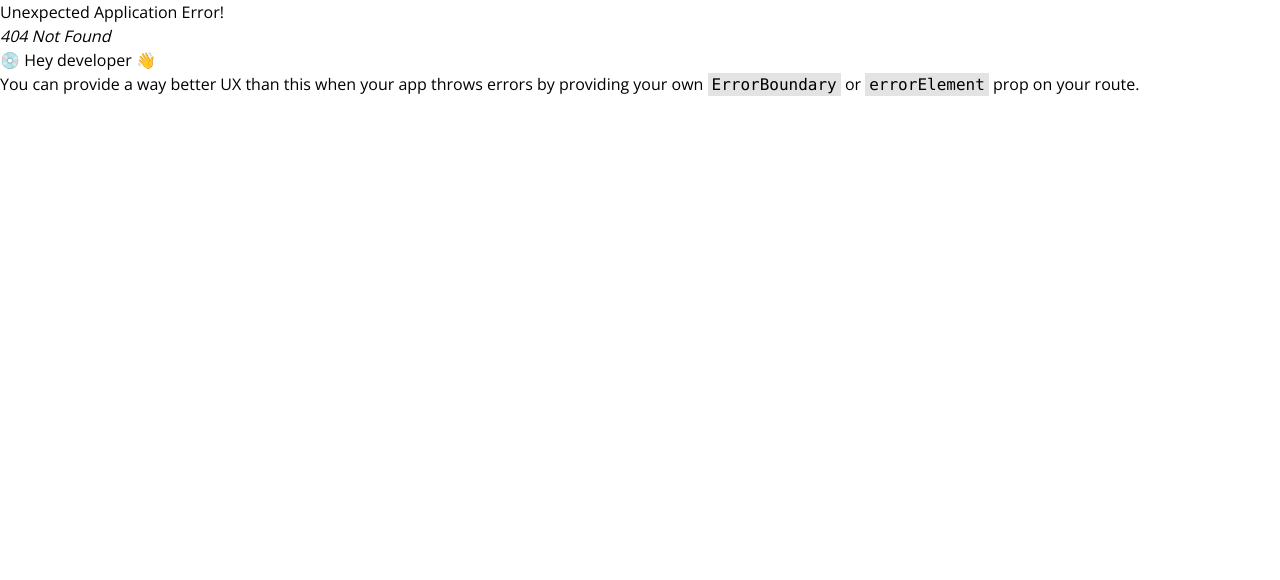
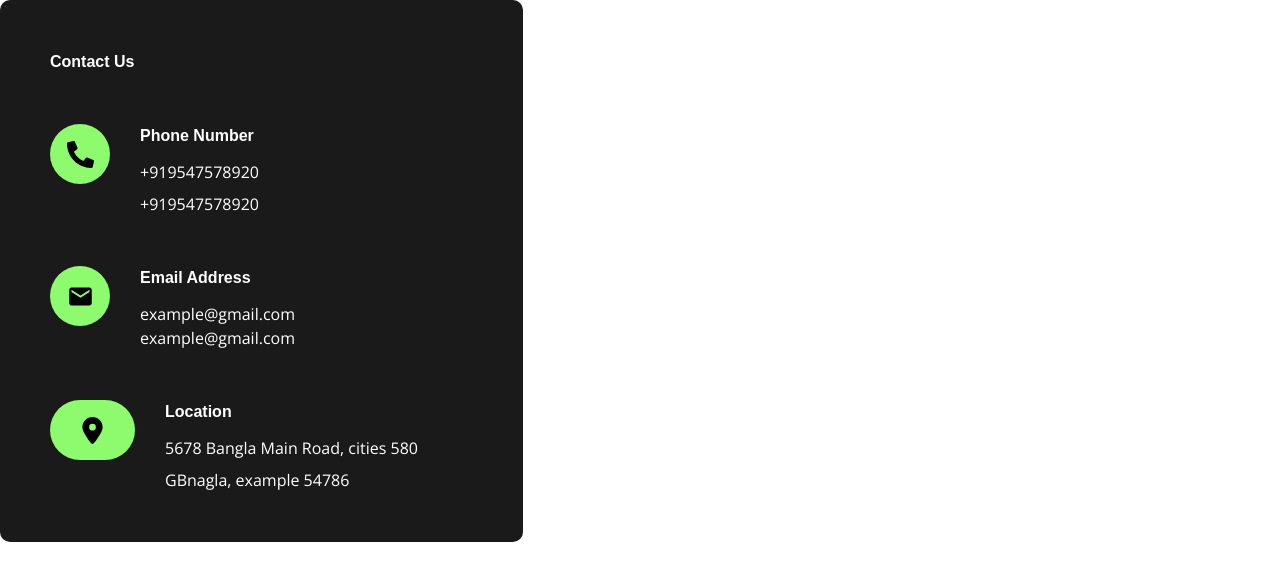
Before and after one commit to mahejabinmou/Eduden-Final, a React (Vite) app: page /contactUs in a window 1280 px wide. Before the commit this address had no page. Shown: the top 580 px of the page. Built offline with nearby package versions, Linux system fonts and the light colour scheme; a web font is replaced by a local one.

Commit message:
contact route

```diff
--- /dev/null
+++ b/src/ClientSide/ContactUs/ContactUs.jsx
@@ -0,0 +1,55 @@
+import { FaPhoneAlt } from "react-icons/fa";
+import { FaLocationDot } from "react-icons/fa6";
+import { MdEmail } from "react-icons/md";
+
+const ContactUs = () => {
+  return (
+    <div>
+      <div className="bg-[#1A1A1A] text-white p-[50px]  rounded-[10px] max-w-[523px] mb-[50px]">
+        {/* Title */}
+        <h2 className="subTitle mb-[50px]">Contact Us</h2>
+
+        <div className="flex  gap-x-[30px] mb-[50px]">
+          <div className="h-[60px] w-[60px]  bg-[#8EFA6D] rounded-full flex items-center justify-center">
+            <FaPhoneAlt size={27} className="text-black" />
+          </div>
+
+          <div>
+            <h1 className="subTitle pb-[12px]">Phone Number</h1>
+            <p className="para pb-[8px]">+919547578920</p>
+            <p className="para">+919547578920</p>
+          </div>
+        </div>
+
+        <div className="flex  gap-x-[30px] mb-[50px]">
+          <div className="h-[60px] w-[60px]  bg-[#8EFA6D] rounded-full flex items-center justify-center">
+            <MdEmail size={27} className="text-black" />
+          </div>
+
+          <div>
+            <h1 className="subTitle pb-[12px]">Email Address</h1>
+            <p className="para 2xl:pb-[8px]">example@gmail.com</p>
+            <p className="para">example@gmail.com</p>
+          </div>
+        </div>
+
+        <div className="flex  gap-x-[30px] ">
+          <div
+            className="2xl:h-[60px] 2xl:w-[60px] xl:h-[60px] xl:w-[85px]
+            lg:h-[60px] lg:w-[100px]  md:h-[60px] md:w-[100px] bg-[#8EFA6D] rounded-full flex items-center justify-center"
+          >
+            <FaLocationDot size={27} className="text-black" />
+          </div>
+
+          <div>
+            <h1 className="subTitle pb-[12px]">Location</h1>
+            <p className="para pb-[8px]">5678 Bangla Main Road, cities 580</p>
+            <p className="para">GBnagla, example 54786</p>
+          </div>
+        </div>
+      </div>
+    </div>
+  );
+};
+
+export default ContactUs;
--- a/src/main.jsx
+++ b/src/main.jsx
@@ -8,6 +8,7 @@ import "swiper/css/pagination";
 import CourseDetails from "./ClientSide/CourseDetails/CourseDetails";
 import AboutUs from "./ClientSide/AboutUs/AboutUs";
 import Verify from "./ClientSide/Verify/Verify";
+import ContactUs from "./ClientSide/ContactUs/ContactUs";
 
 const router = createBrowserRouter([
   {
@@ -28,6 +29,10 @@ const router = createBrowserRouter([
     path: "/verify",
     element: <Verify></Verify>,
   },
+  {
+    path: "/contactUs",
+    element: <ContactUs></ContactUs>,
+  },
 ]);
 
 ReactDOM.createRoot(document.getElementById("root")).render(
```
